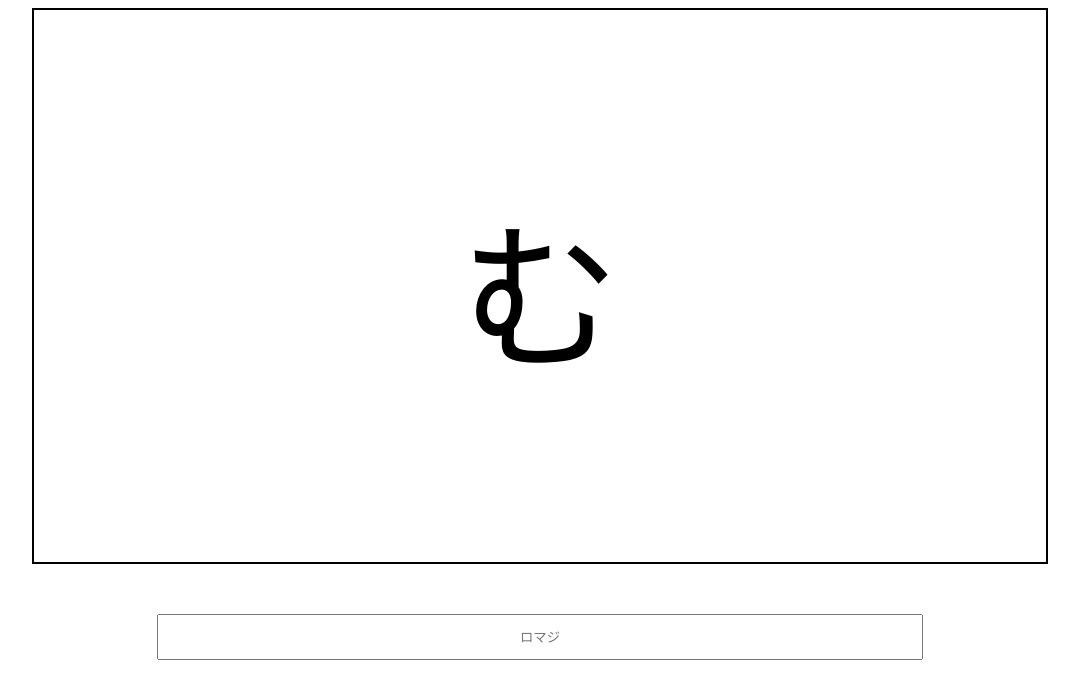
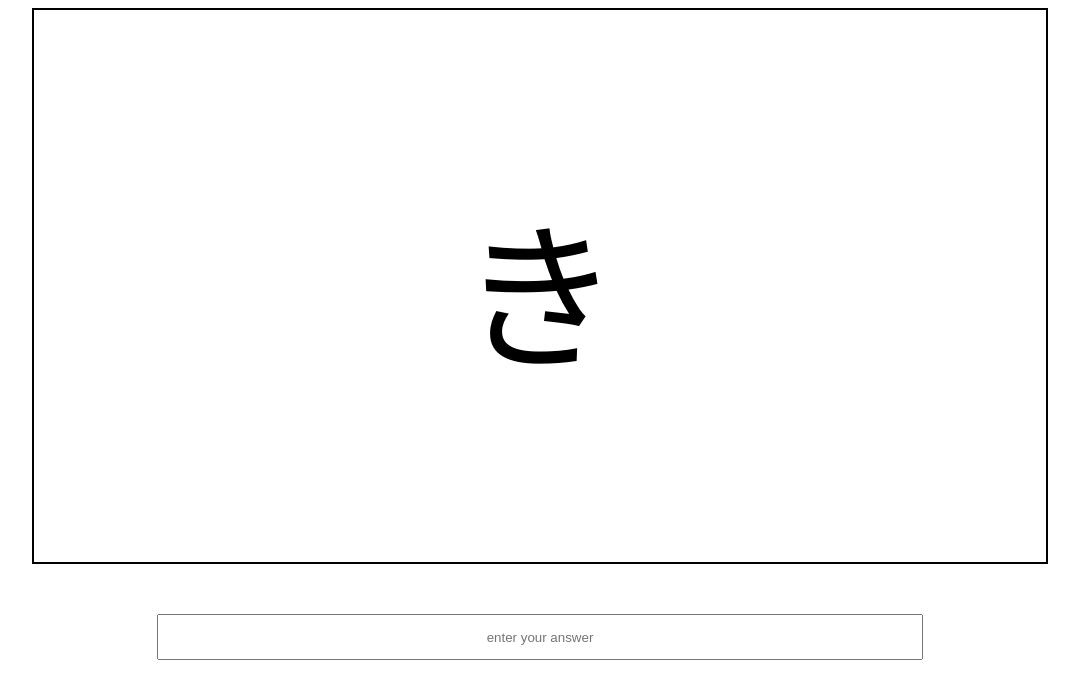
Before and after one commit to cubemer/kana-practice, a React (Create React App) app: page / in a window 1280 px wide. Shown: the top 684 px of the page, without its empty margins (100-1179 px from the left). Built offline with nearby package versions, Linux system fonts and the light colour scheme.

Commit message:
Add random display for kana
The kana being displayed is now selected randomly.

```diff
--- a/src/App.js
+++ b/src/App.js
@@ -3,19 +3,29 @@ import React from 'react';
 import './App.css';
 
 class Display extends React.Component {
+  hiragana = 'あいうえおかきくけこさしすせそたちつてとなにぬねのはひふへほまみむめもやゆよらりるれろわをん'
+
   render() {
     return(
       <div className='Display'>
-        <p>む</p>
+        <p>{this.hiragana[Math.floor(Math.random() * this.hiragana.length)]}</p>
       </div>)
   }
 }
 
 class Input extends React.Component {
+  state = {
+    answer: ''
+  }
+
+  answerHandler = (event) => {
+    this.setState({answer: event.value})
+  }
+
   render() {
     return(
       <div className='Input'>
-        <input placeholder='ロマジ'></input>
+        <input placeholder='enter your answer'></input>
       </div>
     )
   }
```
